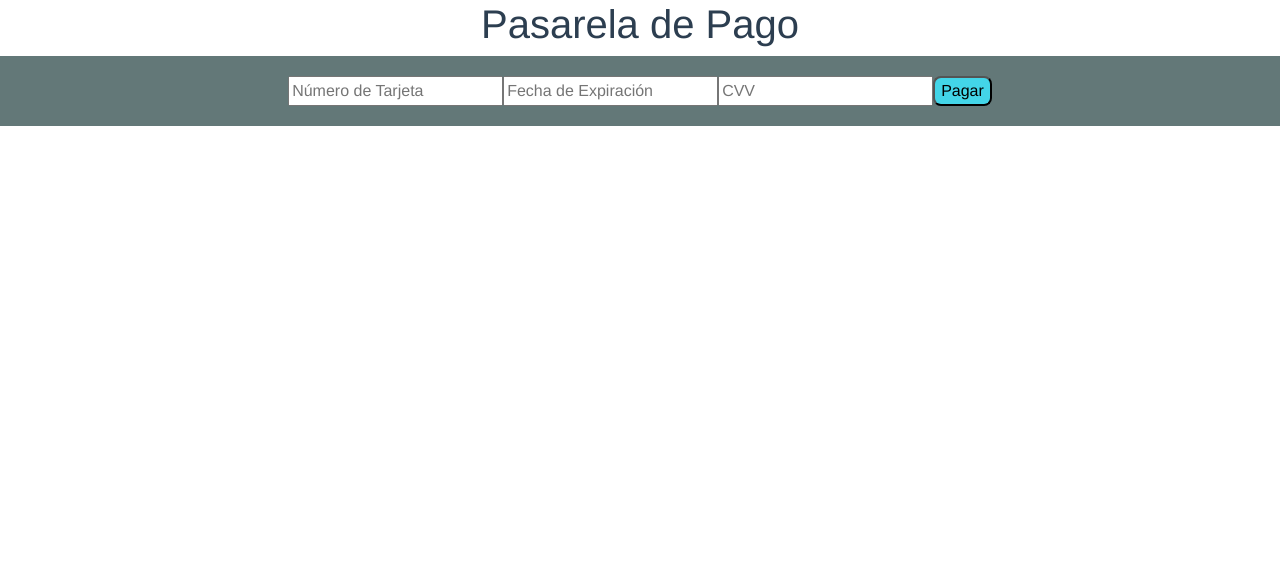
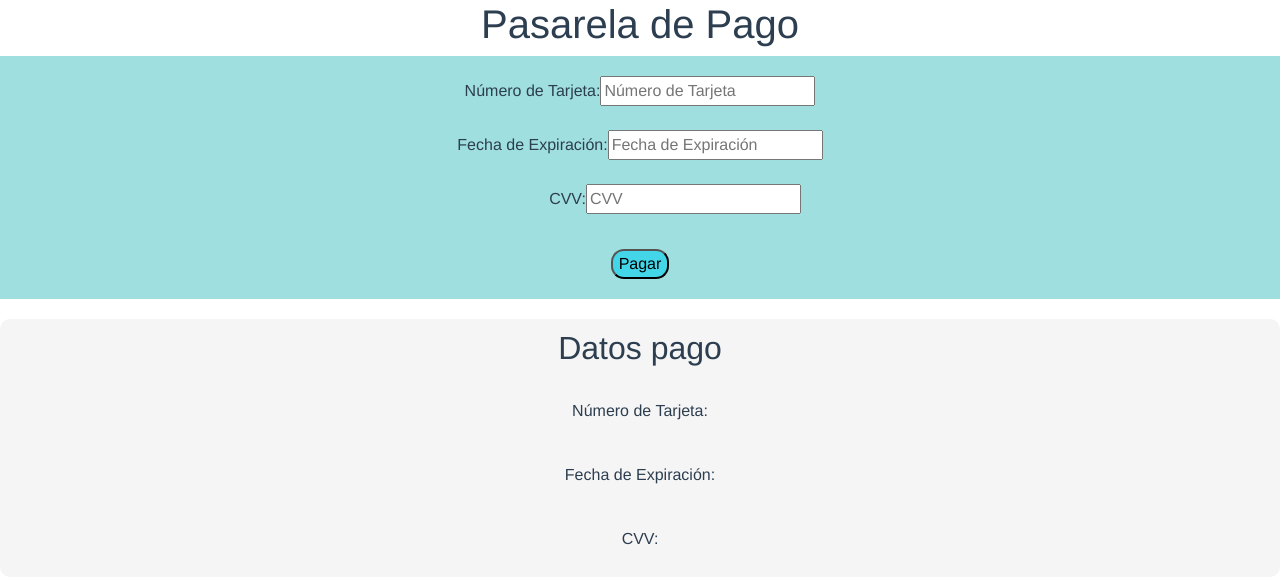
Before and after one commit to linamatiz/FrontendVue, a Vue app: page /pagos in a window 1280 px wide. Shown: the top 584 px of the page. Built offline with nearby package versions, Linux system fonts and the light colour scheme.

Commit message:
funcionalidades pagos

```diff
--- a/src/views/PagosView.vue
+++ b/src/views/PagosView.vue
@@ -1,22 +1,41 @@
 <template>
   <div>
-      <h1> Pasarela de Pago</h1>
+    <h1>Pasarela de Pago</h1>
     <div v-if="!paymentComplete">
       <form @submit.prevent="processPayment">
         <!-- Campos de entrada de la información del usuario -->
         <div class="pagos">
-          <input type="text"  v-model="cardNumber" placeholder="Número de Tarjeta">
+          <div>
+            <label>Número de Tarjeta:</label>
+            <input type="text" v-model="cardNumber" placeholder="Número de Tarjeta">
+          </div>
           <br>
-          <input type="text"  v-model="expDate" placeholder="Fecha de Expiración">
+          <div>
+            <label>Fecha de Expiración:</label>
+            <input type="text" v-model="expDate" placeholder="Fecha de Expiración">
+          </div>
           <br>
+          <div class="cvv">
+            <label>CVV:</label>
             <input type="text" v-model="cvv" placeholder="CVV">
-          <br>
-          <button class ="botonpagar" type="submit">Pagar</button>
+          </div>
+          <button class="botonpagar  " type="submit">Pagar</button>
         </div>
       </form>
+
+      <!-- Sección para mostrar lo que se está escribiendo en tiempo real -->
+      <div class="datos">
+        <h2>Datos pago</h2>
+        <br>
+        <p>Número de Tarjeta: {{ cardNumber }}</p>
+        <br>
+        <p>Fecha de Expiración: {{ expDate }}</p>
+        <br>
+        <p>CVV: {{ cvv }}</p>
+      </div>
     </div>
     <div v-else>
-       <strong>listo tu pago, revisa tu correo .</strong>
+      <strong>listo tu pago, revisa tu correo.</strong>
     </div>
   </div>
 </template>
@@ -29,7 +48,7 @@
     return {
       cardNumber: '',
       expDate: '',
-      cvc: '',
+      cvv: '',
       paymentComplete: false
     };
   },
@@ -49,41 +68,33 @@
     }
   }
 };
-
-
 </script>
-
 
 <style scoped>
 /* Estilos CSS para la vista */
-
-  .paymentcomplete{
-    background-color: #ffffff;
-  padding: 20px;
-  border-radius: 5px;
-  text-align: center;
-  box-shadow: 0 0 10px rgba(0, 0, 0, 0.302);
-
+.cvv{
+ margin-left: 70px;
 }
-  .pagos
-  {
-
+.pagos {
   display: flex;
-    justify-content: center;
+  flex-direction: column;
   align-items: center;
   width: 100%;
-    height: 100%;
-    background-color: #637878;
   padding: 20px;
-  }
-  .botonpagar{
-    border-radius: 8px; /* Bordes redondeados */
-    background-color: #43d5e8; /* Cambia el color de fondo al pasar el cursor */
+  background-color: #a0dfdf;
 }
 
-  .botonconfirmacion {
-    border-radius: 45px !important; /* Bordes redondeados */
-    background-color: rgb(110, 171, 177) !important; /* color */
+.botonpagar {
+  margin-top: 35px;
+  border-radius: 13px;
+  background-color: #43d5e8;
+  cursor: pointer;
 }
 
+.datos {
+  margin-top: 20px;
+  background-color: #e4e3e358;
+  padding: 10px;
+  border-radius: 10px;
+}
 </style>
```
Lines whose indentation alone changed are shown as unchanged.
